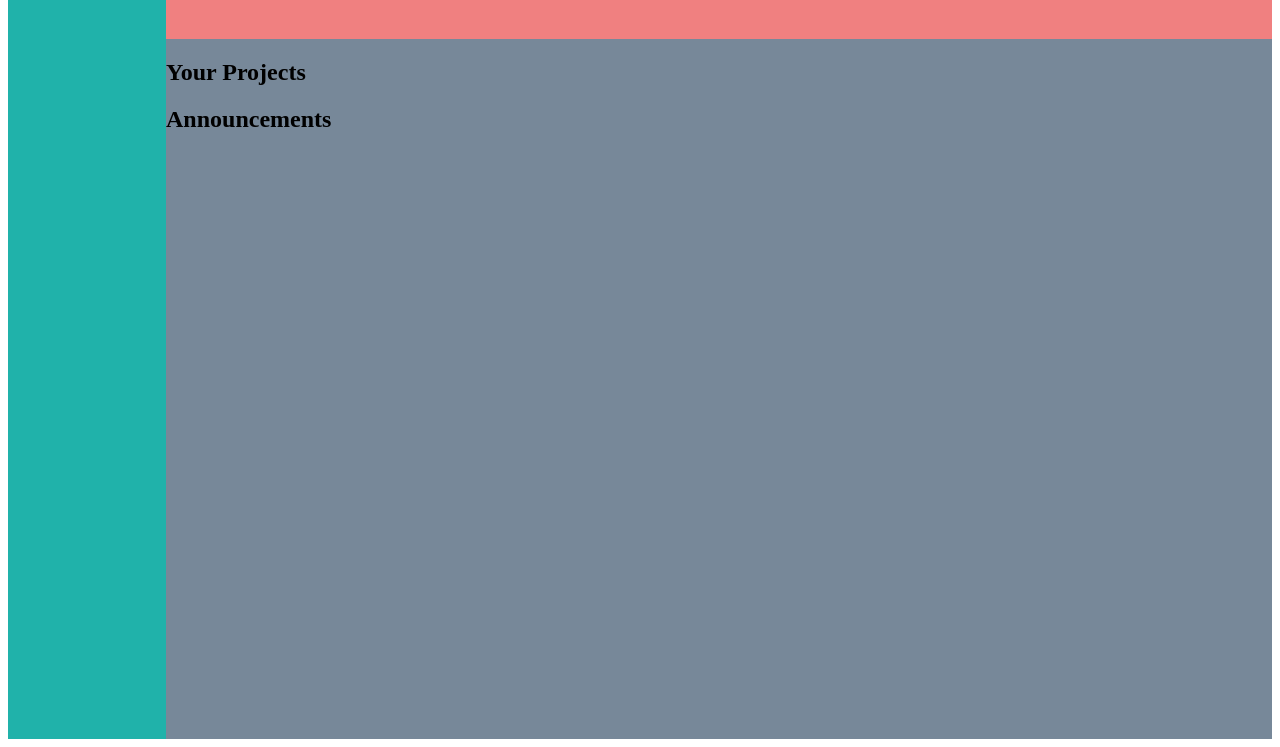
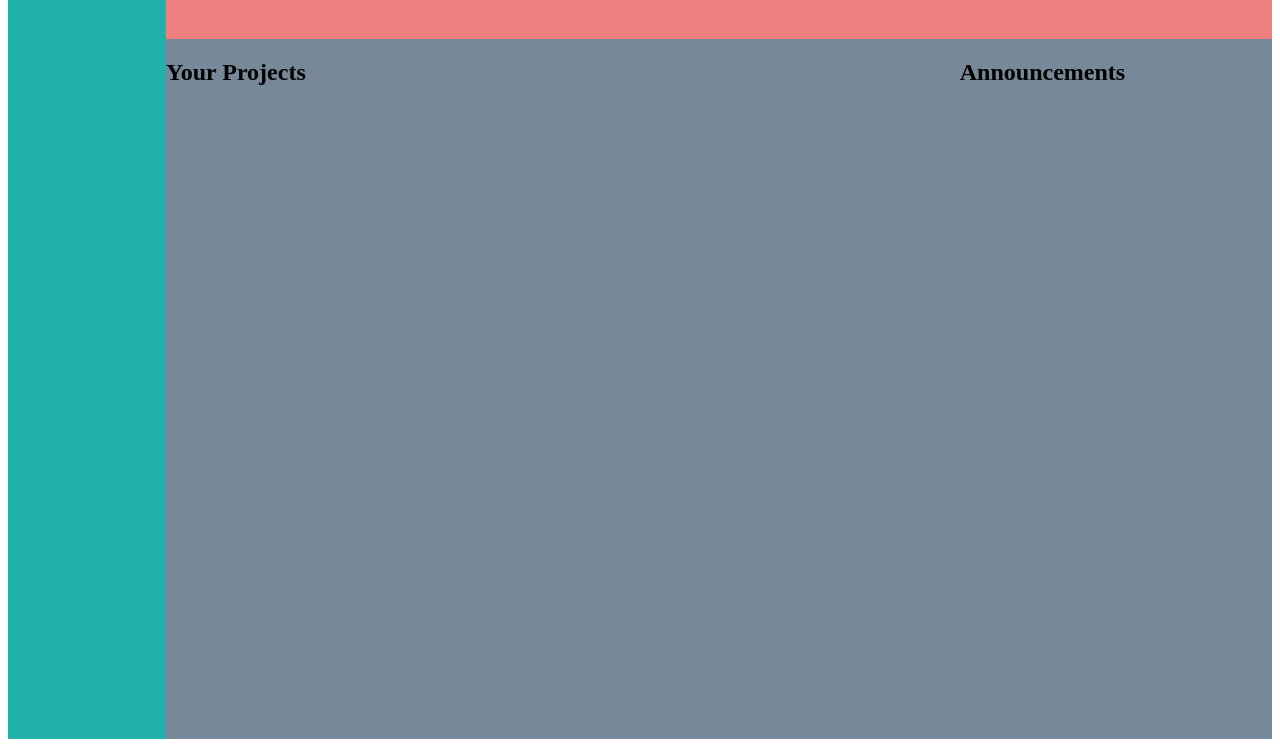
Before and after one commit to Adam-Smith-Coder/admin-dashboard, a plain HTML site: page index.html in a window 1280 px wide. Shown: the part 69-816 px from the top of the page. Drawn offline with Linux system fonts and the light colour scheme.

Commit message:
Update style.css with inner grid content for elements
Update projects-section and announcements with autofit and resizing capabilities
for future content being added.

```diff
--- a/style.css
+++ b/style.css
@@ -23,4 +23,18 @@
     background-color: lightslategray;
     grid-column-start: 2;
     grid-row-start: 2;
+    display: grid;
+    grid-template-rows: 2fr 1fr;
 }
+
+#projects-section {
+    grid-column-start: 1;
+    grid-column-end: 2;
+    display: grid;
+    grid-template-columns: repeat(2, minmax(250px, 1fr));
+    grid-template-rows: repeat(auto-fit, minmax(250px, 1fr));
+}
+
+#announcements {
+    grid-column-start: 3;
+}
```
